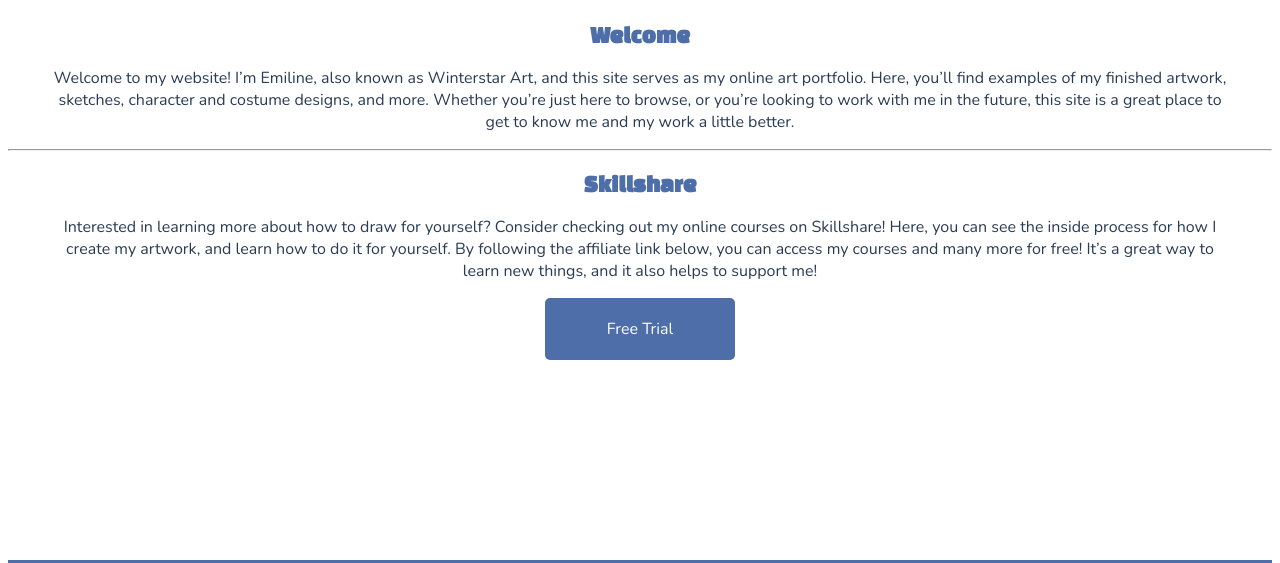
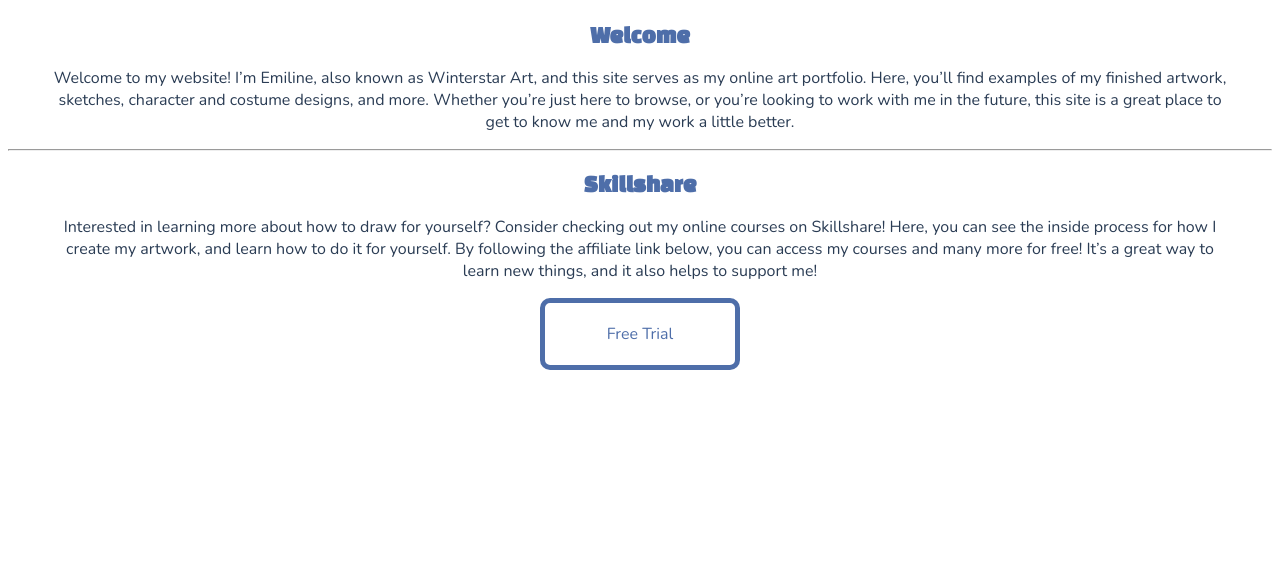
Before and after one commit to emilinefalin/wdd130, a plain HTML site: page portfolio/index.html in a window 1280 px wide. Shown: the part 620-1183 px from the top of the page. Drawn offline with nearby package versions, Linux system fonts and the light colour scheme; a web font is replaced by a local one.

Commit message:
styled button

```diff
--- a/portfolio/styles/style.css
+++ b/portfolio/styles/style.css
@@ -79,20 +79,21 @@ p {
     text-align: center;
     width: 150px;
     font-family: var(--paragraph-font);
-    background-color: #4e6ea9;
-    color: white;
-    border-radius: 5px;
-    border-color: #4e6ea9;
+    background-color: white;
+    color: #4e6ea9;
+    border-radius: 10px;
+    border: 5px solid #4e6ea9;
     text-decoration: none;
     margin: 0 auto;
     padding: 20px;
+    cursor: pointer;
 
 
 }
 
-.button a:hover {
-    background-color: white;
-    color: #4e6ea9;
+.button:hover {
+    background-color: #4e6ea9;
+    color: white;
 }
 
 footer {
```
